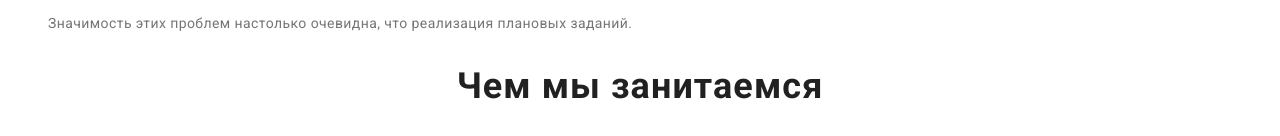
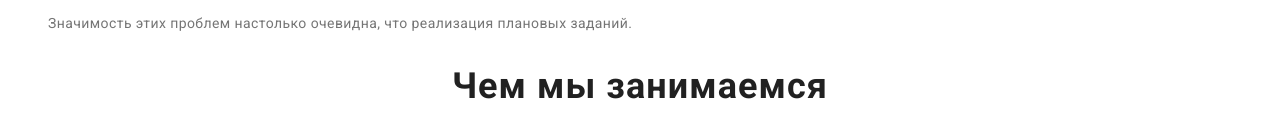
Before and after one commit to BlahunSofiia/goit-markup-hw-02, a plain HTML site: page index.html in a window 1280 px wide. Shown: the part 608-744 px from the top of the page. Drawn offline with Linux system fonts and the light colour scheme.

Commit message:
correct-spelling

```diff
--- a/index.html
+++ b/index.html
@@ -63,7 +63,7 @@
         </section>
         <!--Чем мы занимаемся секция-->
         <section class="directions">
-            <h2 class="directions-title">Чем мы занитаемся</h2>
+            <h2 class="directions-title">Чем мы занимаемся</h2>
             <ul class="direction-list list">
                 <li class="direction-item">
                     <img class="direction-image" src="./images/box-1.jpg" alt="Человек печатает" width="370" />
```
